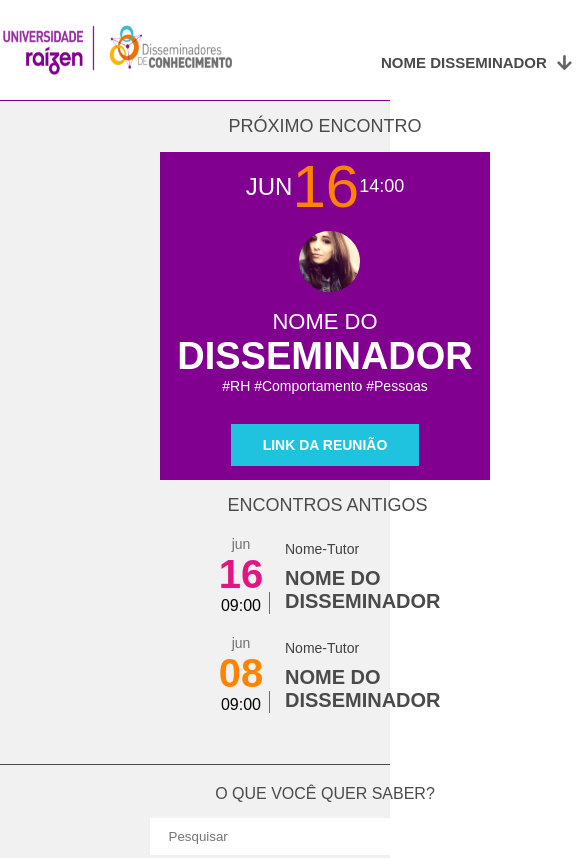
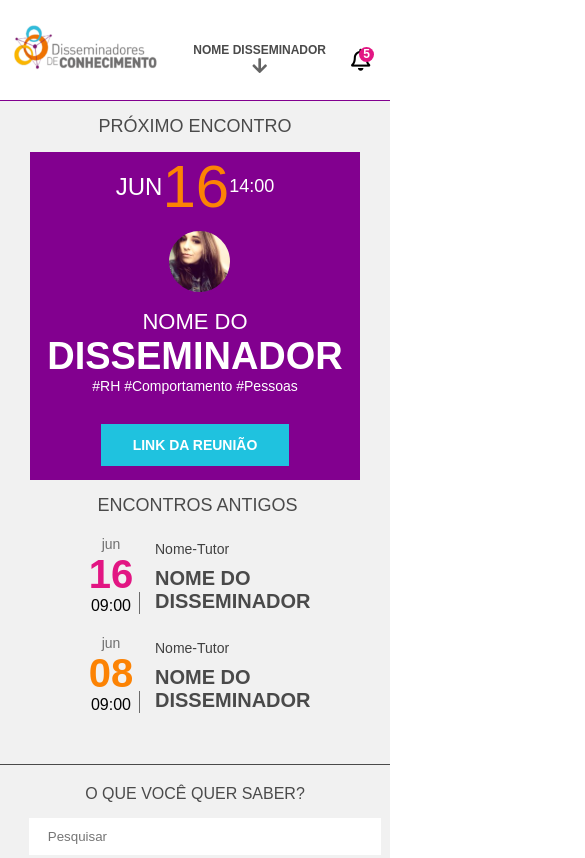
Before and after one commit to rafael-coding/allyCode, a plain HTML site: page logged.html in a window 390 px wide. Shown: the top 858 px of the page, 585 px wide, since content can reach past the window. Drawn offline with Linux system fonts and the light colour scheme.

Commit message:
adicionado responsividade mobile, faltando apenas a responsividade dos itens em display none

```diff
--- a/css/logged.css
+++ b/css/logged.css
@@ -26,6 +26,11 @@
 .nav figure{
     width: 381px;
     height: 58px;
+}
+
+/*essa logo irá aparecer somente na versão mobile*/
+.logo-mobile{
+    display: none;
 }
 
 .nav img{
@@ -950,7 +955,59 @@
 }
 
 /* responsivo mobile */
-@media(max-width: 700px){
+@media(max-width: 680px){
+    .nav {
+        width: 95%;
+    }
+
+    .logo{
+        display: none;
+    }
+
+    .logo-mobile{
+        display: block;
+    }
+
+    .nav figure {
+        width: 150px;
+    }
+
+    .dissiminador-name {
+        flex-direction: column;
+        justify-content: center;
+        width: initial;
+    }
+
+    .dissiminador-name h4 {
+        font-size: 12px;
+    }
+
+    .notification {
+        flex-direction: column;
+        align-items: center;
+        height: 100%;
+        justify-content: initial;
+    }
+
+    .alert-notification {
+        height: 15px;
+        width: 15px;
+        margin-left: 17px;
+        position: absolute;
+    }
+
+    .notification .far {
+        font-size: 22px;
+    }
+
+    .notification p {
+        font-size: 12px;
+    }
+
+    .main-content {
+        width: 95%;
+    }
+
     .next-meet {
         text-align: center;
         margin-top: 15px;
@@ -1007,4 +1064,47 @@
         display: block;
     }
 
+    .search-section {
+        width: 95%;
+    }
+
+    .input-search{
+        width: 100%;
+    }
+
+    .search-section input {
+        width: 95%;
+    }
+
+    .scheduling {
+        width: 100%;
+    }
+
+    .btn-more-cards {
+        width: 95%;
+    }
+
+    .rights {
+        width: 95%;
+    }
+
+
 }
+
+/*resposivo dos cards em mobile para apenas uma coluna */
+@media(max-width: 650px){
+    .scheduling {
+        width: 80%;
+        column-gap: 0px;
+        grid-template-columns: 100%;
+    }
+
+    .cards-scheduling {
+        margin-left: 0px;
+        width: 100%;
+    }
+
+    .agendarEncontro {
+        width: 100%;
+    }
+}
--- a/logged.html
+++ b/logged.html
@@ -16,7 +16,8 @@
     <header class="header">
         <div class="nav">
             <figure>
-                <img src="./img/logged/Universidade-Raizen.png" alt="logo Universidade-Raizen">
+                <img src="./img/logged/Universidade-Raizen.png" alt="logo Universidade-Raizen" class="logo">
+                <img src="./img/logged/Raizen.png" alt="raizen logo" class="logo-mobile">
             </figure>
             <div class="aside">
             <div class="dissiminador-name">
```
Also changed, not shown: img/logged/Raizen.png (added).
